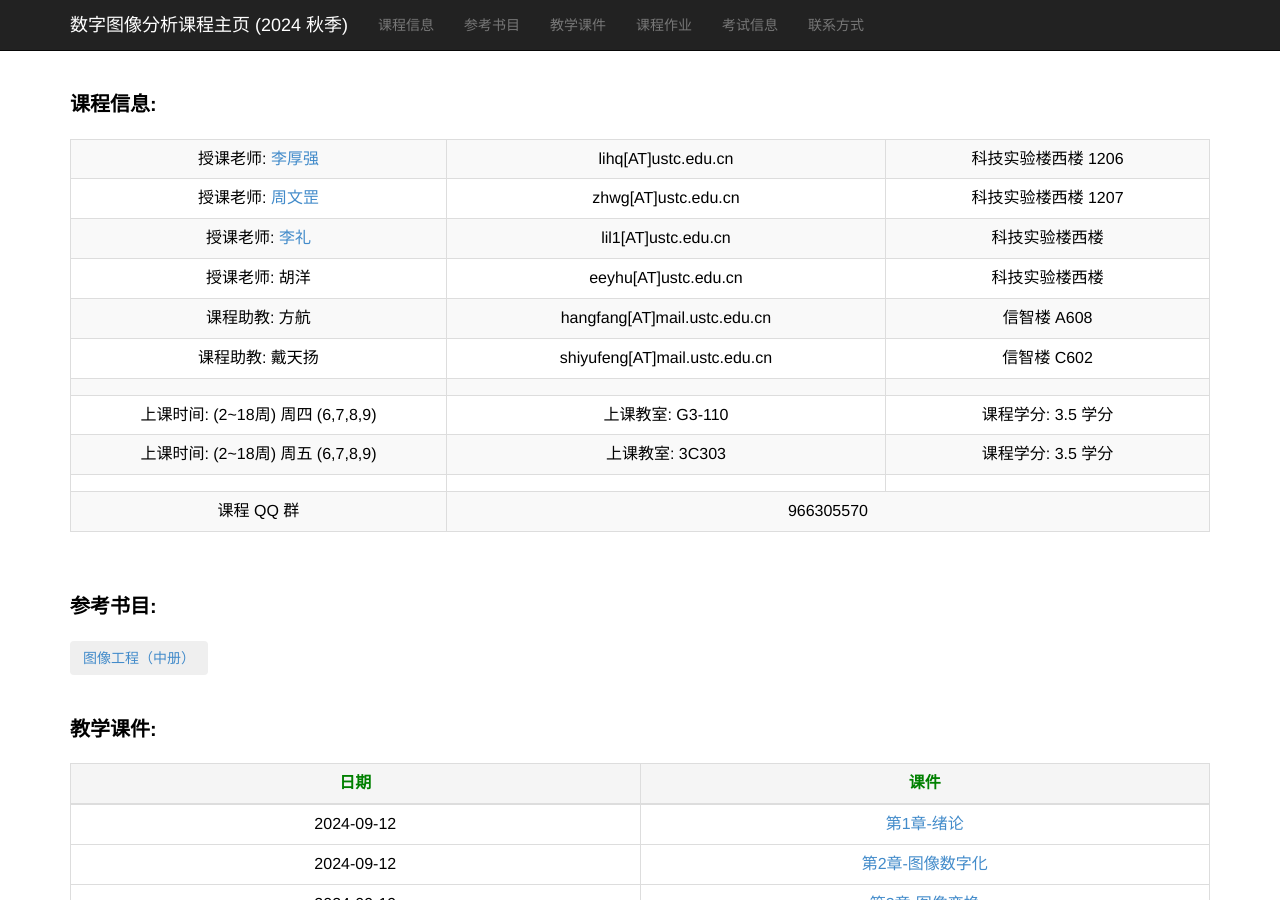
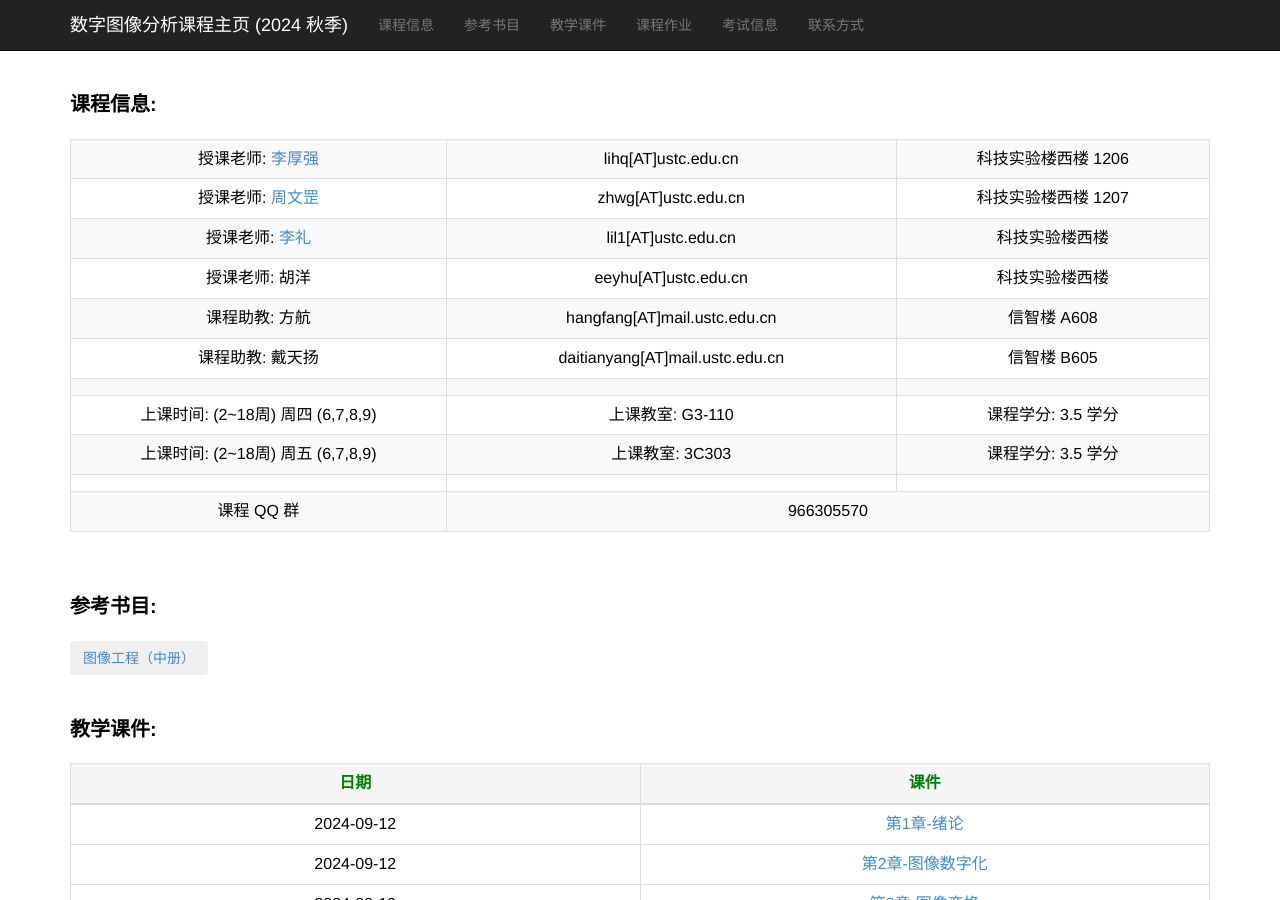
Before and after one commit to ustc-dia/ustc-dia.github.io, a Jekyll site: the page index.html, which Jekyll copies as it is, in a window 1280 px wide and 900 px high. Built offline with Jekyll 4.4.1, drawn with Linux system fonts in a browser that asks for light colours.

Commit message:
Update index.html

```diff
--- a/index.html
+++ b/index.html
@@ -100,8 +100,8 @@
 
                 <tr>
                     <td width="33%">课程助教: 戴天扬</a></td>
-                    <td>shiyufeng[AT]mail.ustc.edu.cn</td>
-                    <td>信智楼 C602</td>
+                    <td>daitianyang[AT]mail.ustc.edu.cn</td>
+                    <td>信智楼 B605</td>
                     <!-- <td width="20%"></td> -->
                 </tr>
 
```
